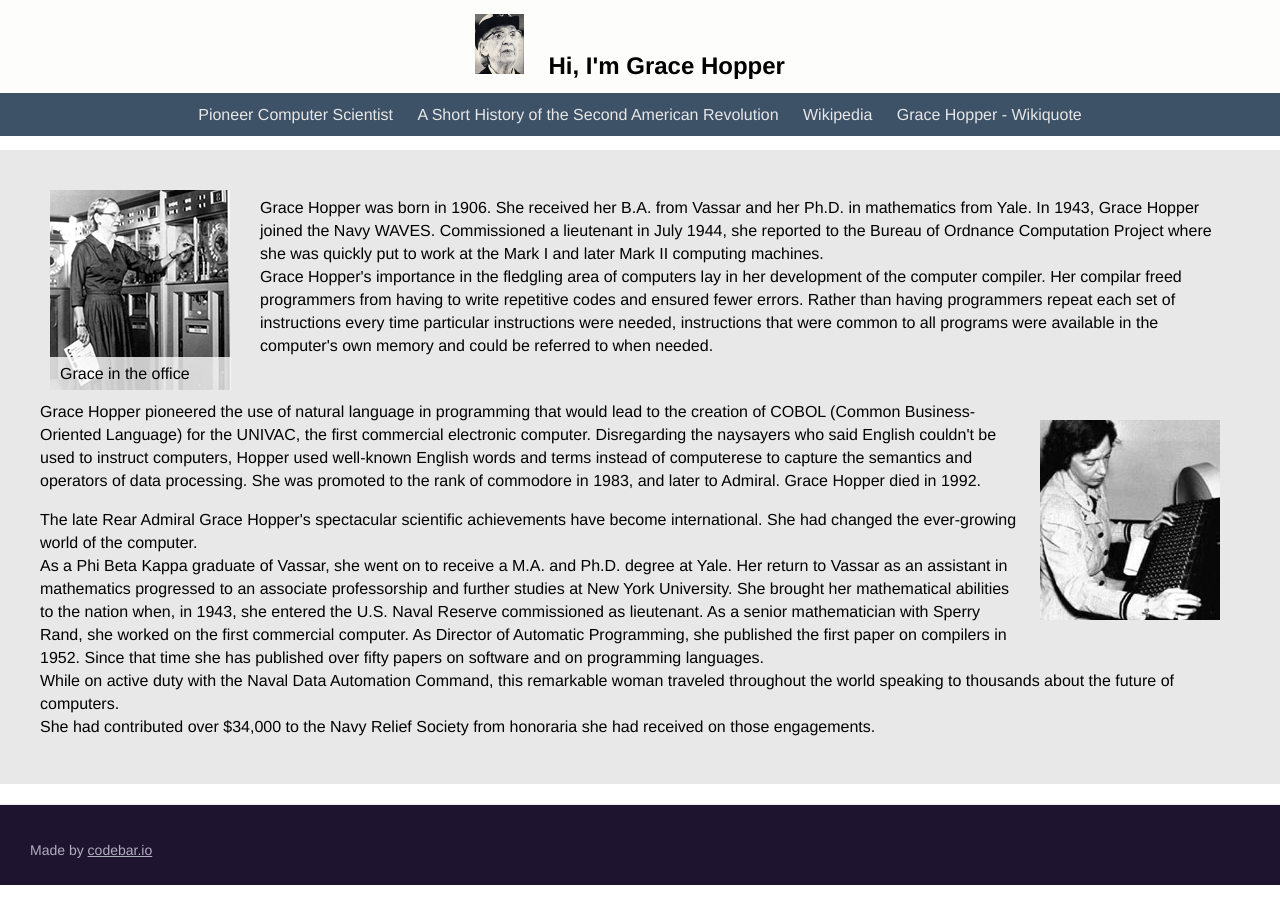
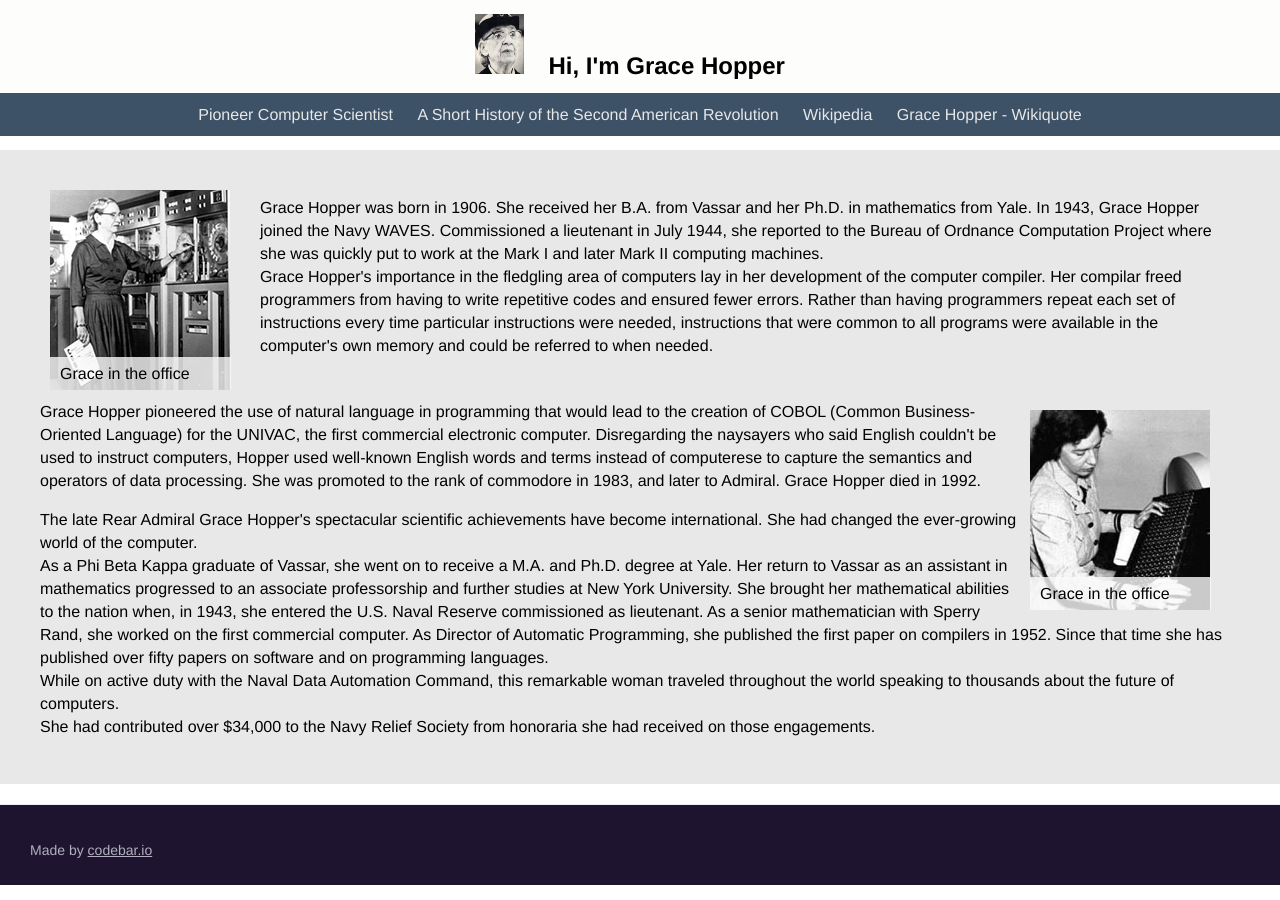
Before and after one commit to codebar/tutorials, a Jekyll site: the page html/lesson4/example.html, which Jekyll copies as it is, in a window 1280 px wide. Built offline with Jekyll 4.4.1, drawn with Linux system fonts in a browser that asks for light colours; Markdown is read by kramdown in place of the engine named in the settings.

Commit message:
add caption to second image, refactor css

```diff
--- a/html/lesson4/example.html
+++ b/html/lesson4/example.html
@@ -24,8 +24,8 @@
 
     <div id="container">
       <div class="content">
-        <div class="image-container">
-          <img class="beginning" src="assets/images/Grace_Hopper.jpg"/>
+        <div class="image-container beginning">
+          <img  src="assets/images/Grace_Hopper.jpg"/>
           <span class="caption">Grace in the office</span>
         </div>
         <p>
@@ -35,7 +35,10 @@
         <div class="clear"></div>
 
 
-        <img class="end-of-line" src="assets/images/hoppergrace_little.jpg">
+        <div class="image-container end-of-line">
+          <img  src="assets/images/hoppergrace_little.jpg">
+          <span class="caption">Grace in the office</span>
+        </div>
         Grace Hopper pioneered the use of natural language in programming that would lead to the creation of COBOL (Common Business-Oriented Language) for the UNIVAC, the first commercial electronic computer. Disregarding the naysayers who said English couldn't be used to instruct computers, Hopper used well-known English words and terms instead of computerese to capture the semantics and operators of data processing. She was promoted to the rank of commodore in 1983, and later to Admiral. Grace Hopper died in 1992.</p>
         <p>The late Rear Admiral Grace Hopper's spectacular scientific achievements have become international. She had changed the ever-growing world of the computer.
         </br>
@@ -49,7 +52,7 @@
 
 
     <footer>
-      <p>Made by <a href="http://codebar.io">codebar.io</a></p>
+    <p>Made by <a href="http://codebar.io">codebar.io</a></p>
     </footer>
   </body>
 </html>
--- a/html/lesson4/styles.css
+++ b/html/lesson4/styles.css
@@ -46,12 +46,11 @@ header {
 }
 
 .beginning {
-  position: relative;
+  float: left;
 }
 
 .end-of-line {
   float: right;
-  padding: 20px;
 }
 
 #container {
@@ -70,7 +69,6 @@ ul {
 }
 
 .image-container{
-  float: left;
   height: 200px;
   padding: 10px;
   position: relative;
@@ -97,7 +95,6 @@ footer {
   border-top: 1px solid #eeeeee;
   margin-top: 20px;
   width: 100%;
-  clear: both;
 }
 
 footer p {
```
